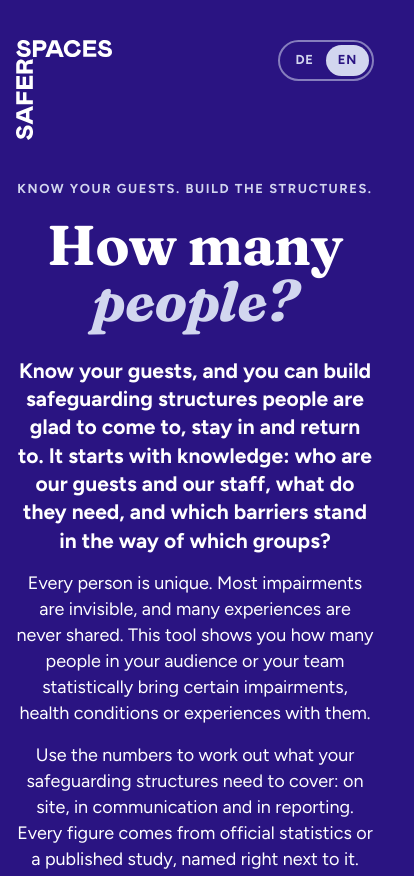
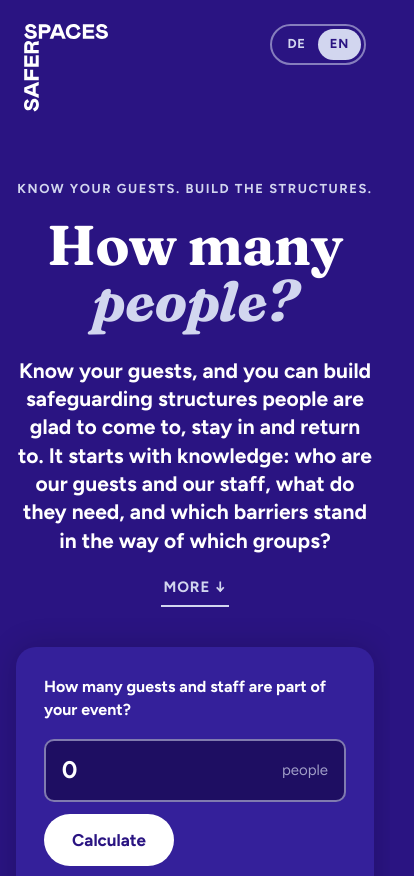
Before and after one commit to leah-1Q84/wie-viele-menschen, a plain HTML site: page index.html in a window 390 px wide. Shown: the top 876 px of the page, 414 px wide, since content can reach past the window. Drawn offline with Linux system fonts and the light colour scheme; a web font is replaced by a local one.

Commit message:
„Mehr dazu“ klappt die Einleitung auf; Logo und Sprache am Bildschirmrand wie auf saferspaces.io; Überlauf am Handy behoben
Co-Authored-By: Claude Fable 5.1 <noreply@anthropic.com>
Claude-Session: https://claude.ai/code/session_01RbpeLH4kSLtqJkgwUs52WK

```diff
--- a/index.html
+++ b/index.html
@@ -43,11 +43,14 @@ html{color-scheme:dark}
 img{max-width:100%}
 body{margin:0;background:var(--bg);color:var(--ink);font-family:var(--body);font-size:18px;line-height:1.444;-webkit-font-smoothing:antialiased}
 a{color:var(--lilac)}
-.wrap{max-width:960px;margin:0 auto;padding-block:40px 64px;padding-left:max(16px,env(safe-area-inset-left,0px));padding-right:max(16px,env(safe-area-inset-right,0px))}
+body{position:relative}
+.wrap{max-width:960px;margin:0 auto;padding-block:180px 64px;padding-left:max(16px,env(safe-area-inset-left,0px));padding-right:max(16px,env(safe-area-inset-right,0px))}
 
 /* header */
-.top{display:flex;justify-content:space-between;align-items:flex-start;gap:16px;flex-wrap:wrap;margin-bottom:40px}
-.logo{display:block;width:clamp(96px,12vw,130px);height:auto;color:#FFFFFF}
+/* Kopf wie auf saferspaces.io: Logo am linken, Sprache am rechten Bildschirmrand, unabhängig von der Textspalte */
+.top{position:absolute;top:0;left:0;right:0;display:flex;justify-content:space-between;align-items:flex-start;gap:16px;padding-top:24px;padding-left:max(24px,env(safe-area-inset-left,0px));padding-right:max(24px,env(safe-area-inset-right,0px))}
+@media (min-width:700px){.top{padding-top:32px;padding-left:max(32px,env(safe-area-inset-left,0px));padding-right:max(32px,env(safe-area-inset-right,0px))}}
+.logo{display:block;width:clamp(84px,9vw,112px);height:auto;color:#FFFFFF}
 .logo svg{display:block;width:100%;height:auto;fill:currentColor}
 .brand{display:block;text-decoration:none}
 .eyebrow{font-size:13px;font-weight:700;letter-spacing:.12em;text-transform:uppercase;color:var(--lilac)}
@@ -63,9 +66,18 @@ h1 em{font-style:italic;color:var(--lilac)}
 .lead{max-width:62ch;display:grid;gap:16px;margin:0 auto 40px;text-align:center}
 .lead p{margin:0}
 .lead p.strong{font-weight:700;font-size:21px;line-height:1.35}
+.more{justify-self:center;border:0;background:transparent;color:var(--lilac);font:inherit;font-size:15px;font-weight:700;letter-spacing:.06em;text-transform:uppercase;padding:6px 2px;cursor:pointer;border-bottom:2px solid currentColor;border-radius:0}
+.more:hover{color:#FFFFFF}
+.more .more-icon{display:inline-block;transition:transform .2s ease}
+.more[aria-expanded="true"] .more-icon{transform:rotate(180deg)}
+.more-text{display:grid;gap:16px}
+.more-text[hidden]{display:none}
+@media (prefers-reduced-motion:reduce){.more .more-icon{transition:none}}
 
 /* input card */
-.calc{background:var(--surface);border-radius:var(--r-m);box-shadow:var(--shadow);padding:28px;display:grid;gap:18px;margin-bottom:20px}
+.calc{background:var(--surface);border-radius:var(--r-m);box-shadow:var(--shadow);padding:28px;display:grid;grid-template-columns:minmax(0,1fr);gap:18px;margin-bottom:20px}
+.calc form{min-width:0}
+.calc input{width:100%}
 .calc .row-label{font-weight:700;font-size:16px}
 .calc form{display:flex;gap:12px;flex-wrap:wrap;align-items:stretch}
 .calc .field{flex:1 1 220px;min-width:0;display:flex;align-items:center;gap:10px;border:2px solid var(--line-strong);border-radius:var(--r-s);padding:0 16px;background:var(--surface-2)}
@@ -151,8 +163,11 @@ footer .mail{font-weight:700;color:#FFFFFF}
   <h1 data-i18n-html="h1"></h1>
   <div class="lead">
     <p class="strong" data-i18n="lead1"></p>
-    <p data-i18n="lead2"></p>
-    <p data-i18n="lead3"></p>
+    <button type="button" class="more" id="more-btn" aria-expanded="false" aria-controls="more-text"><span data-i18n="more"></span> <span class="more-icon" aria-hidden="true">↓</span></button>
+    <div class="more-text" id="more-text" hidden>
+      <p data-i18n="lead2"></p>
+      <p data-i18n="lead3"></p>
+    </div>
   </div>
 
   <section class="calc" aria-labelledby="calc-label">
@@ -216,6 +231,7 @@ footer .mail{font-weight:700;color:#FFFFFF}
     de: {
       title: "Wie viele Menschen?",
       heroEyebrow: "Gäste kennen. Strukturen schaffen.",
+      more: "Mehr dazu", less: "Weniger",
       h1: "Wie viele <em>Menschen?</em>",
       lead1: "Wer seine Gäste kennt, schafft Schutzstrukturen, in denen Menschen gerne kommen, bleiben und wiederkommen. Das beginnt mit Wissen: Wer sind unsere Gäste und Mitarbeitenden, welchen Bedarf bringen sie mit, und welche Hürden stehen welcher Gruppe im Weg?",
       lead2: "Jeder Mensch ist einzigartig. Die meisten Beeinträchtigungen sieht man nicht, und viele Erfahrungen werden nie erzählt. Dieses Werkzeug zeigt dir, wie viele Menschen in deinem Publikum oder deinem Team statistisch bestimmte Beeinträchtigungen, Erkrankungen oder Erfahrungen mitbringen.",
@@ -261,6 +277,7 @@ footer .mail{font-weight:700;color:#FFFFFF}
     en: {
       title: "How many people?",
       heroEyebrow: "Know your guests. Build the structures.",
+      more: "More", less: "Less",
       h1: "How many <em>people?</em>",
       lead1: "Know your guests, and you can build safeguarding structures people are glad to come to, stay in and return to. It starts with knowledge: who are our guests and our staff, what do they need, and which barriers stand in the way of which groups?",
       lead2: "Every person is unique. Most impairments are invisible, and many experiences are never shared. This tool shows you how many people in your audience or your team statistically bring certain impairments, health conditions or experiences with them.",
@@ -598,7 +615,7 @@ footer .mail{font-weight:700;color:#FFFFFF}
     document.getElementById("results").hidden = n === null;
     if (n !== null) render(n);
   }
-  function all(){ renderStatic(); renderSources(); show(); }
+  function all(){ renderStatic(); renderSources(); show(); if (typeof syncMore === "function") syncMore(); }
 
   document.getElementById("calc-form").addEventListener("submit", function(e){
     e.preventDefault();
@@ -608,6 +625,14 @@ footer .mail{font-weight:700;color:#FFFFFF}
     show();
     var el = document.getElementById("result-title");
     if (el && el.scrollIntoView) el.scrollIntoView({behavior: "smooth", block: "start"});
+  });
+  var moreBtn = document.getElementById("more-btn"), moreText = document.getElementById("more-text");
+  function syncMore(){ moreBtn.querySelector("span").textContent = t(moreBtn.getAttribute("aria-expanded") === "true" ? "less" : "more"); }
+  moreBtn.addEventListener("click", function(){
+    var open = moreBtn.getAttribute("aria-expanded") !== "true";
+    moreBtn.setAttribute("aria-expanded", open ? "true" : "false");
+    moreText.hidden = !open;
+    syncMore();
   });
   input.addEventListener("focus", function(){ if (input.value === "0") { try { input.select(); } catch (e) {} } });
   input.addEventListener("blur", function(){ var n = current(); if (n !== null) input.value = nf().format(n); });
```
